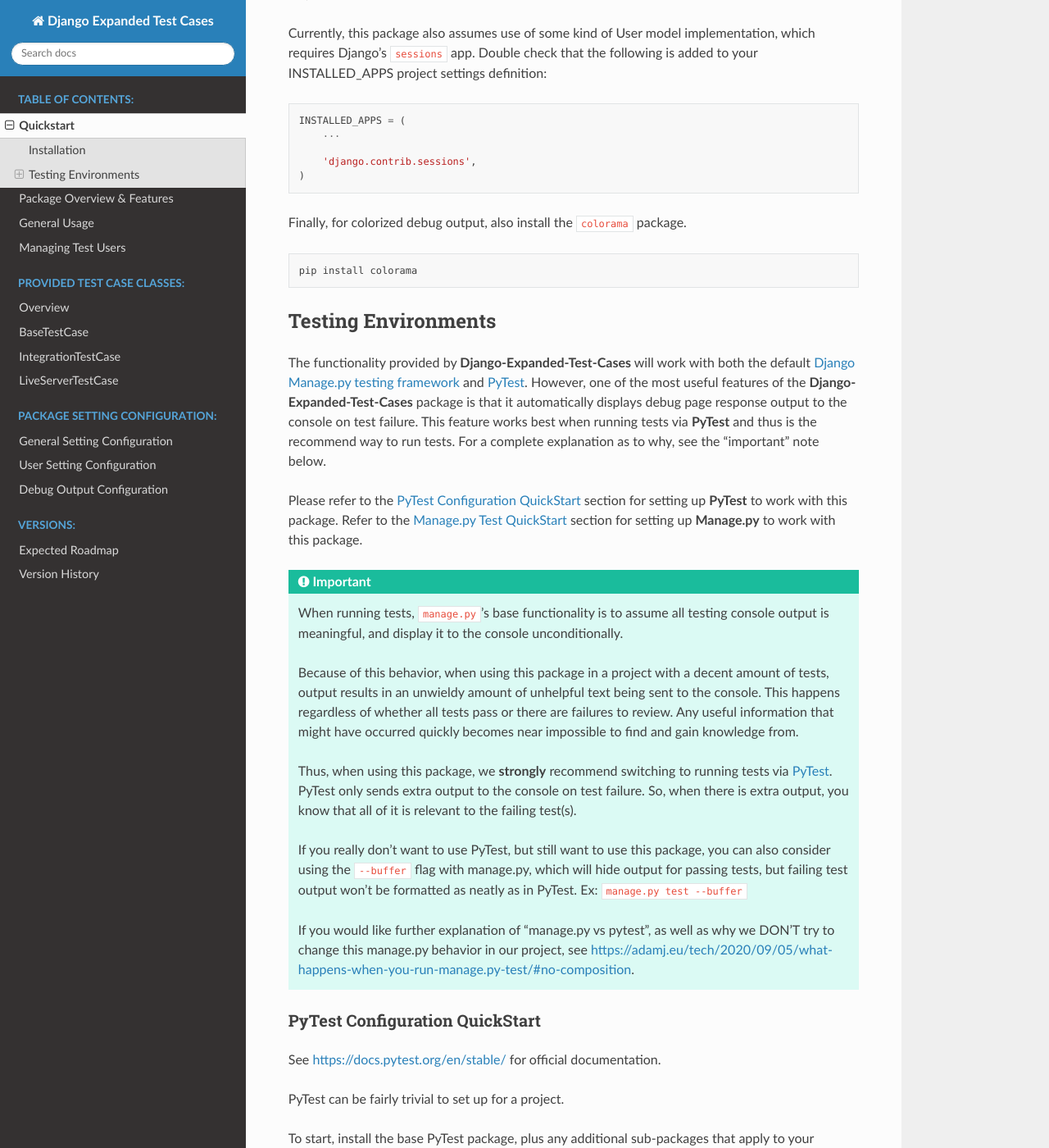
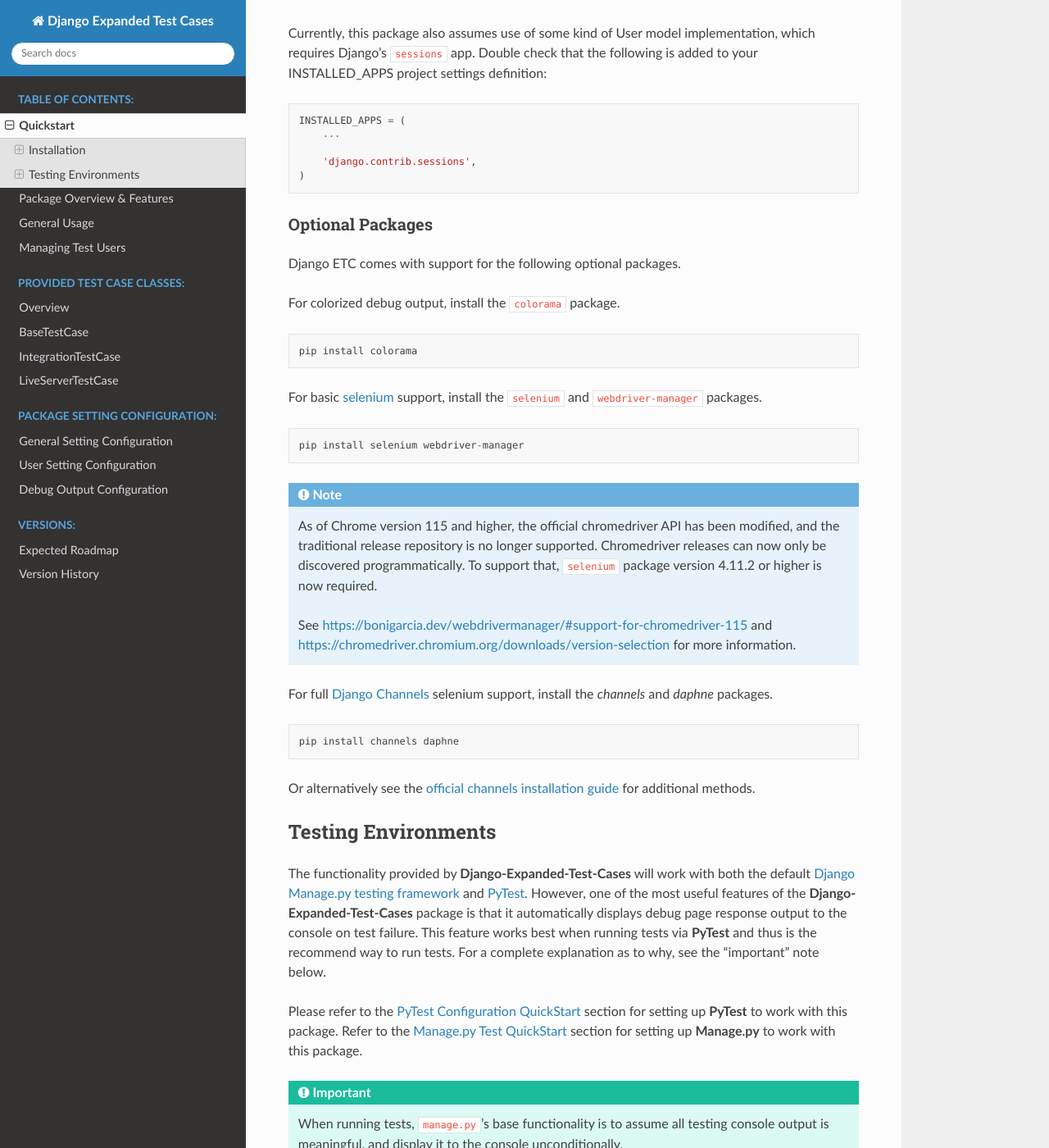
Before and after one commit to brodriguez8774/django-expanded-test-cases, a Sphinx documentation site: the page built from docs/source/quickstart.rst, in a window 1280 px wide and 1400 px high, scrolled down 399 px. Shown: the whole window at 82% size. Built offline with Sphinx 7.4.7 and the Read the Docs theme 2.0.0, drawn with Linux system fonts in a browser that asks for light colours.

Commit message:
Update documentation

```diff
--- a/docs/source/quickstart.rst
+++ b/docs/source/quickstart.rst
@@ -32,13 +32,45 @@ definition:
         'django.contrib.sessions',
     )
 
+Optional Packages
+-----------------
 
-Finally, for colorized debug output, also install the ``colorama`` package.
+Django ETC comes with support for the following optional packages.
+
+
+For colorized debug output, install the ``colorama`` package.
 
 .. code:: python
 
     pip install colorama
 
+
+For basic `selenium <https://www.selenium.dev/>`_ support, install the ``selenium`` and ``webdriver-manager`` packages.
+
+.. code:: python
+
+    pip install selenium webdriver-manager
+
+.. note::
+
+    As of Chrome version 115 and higher, the official chromedriver API has been modified, and the traditional release
+    repository is no longer supported. Chromedriver releases can now only be discovered programmatically. To support
+    that, ``selenium`` package version 4.11.2 or higher is now required.
+
+    See https://bonigarcia.dev/webdrivermanager/#support-for-chromedriver-115 and
+    https://chromedriver.chromium.org/downloads/version-selection for more information.
+
+
+For full `Django Channels <https://github.com/django/channels>`_ selenium support, install the `channels` and `daphne`
+packages.
+
+.. code:: python
+
+    pip install channels daphne
+
+Or alternatively see the
+`official channels installation guide <https://channels.readthedocs.io/en/latest/installation.html>`_ for additional
+methods.
 
 Testing Environments
 ====================
--- a/docs/source/roadmap.rst
+++ b/docs/source/roadmap.rst
@@ -14,7 +14,7 @@ Below is the minimum viable state for each version release.
 
     * At least some documentation exists for BaseTestCase and IntegrationTestCase.
 
-* v 0.5.x
+* v 0.6.x
 
     * Project is in a viable state to test both basic responses and selenium
       browser responses.
@@ -27,7 +27,7 @@ Below is the minimum viable state for each version release.
       if not complete.
     * At least some documentation exists for LiveServerTestCase.
 
-* v 0.6.x
+* v 0.7.x
 
     * Project is in a viable state to test basic responses, selenium browser
       responses, and CSV file downloads.
```
Also changed, not shown: docs/source/configuration/general.rst (+3 -4 lines), docs/source/test_cases/live_server_test_case.rst (+5 -4 lines).
